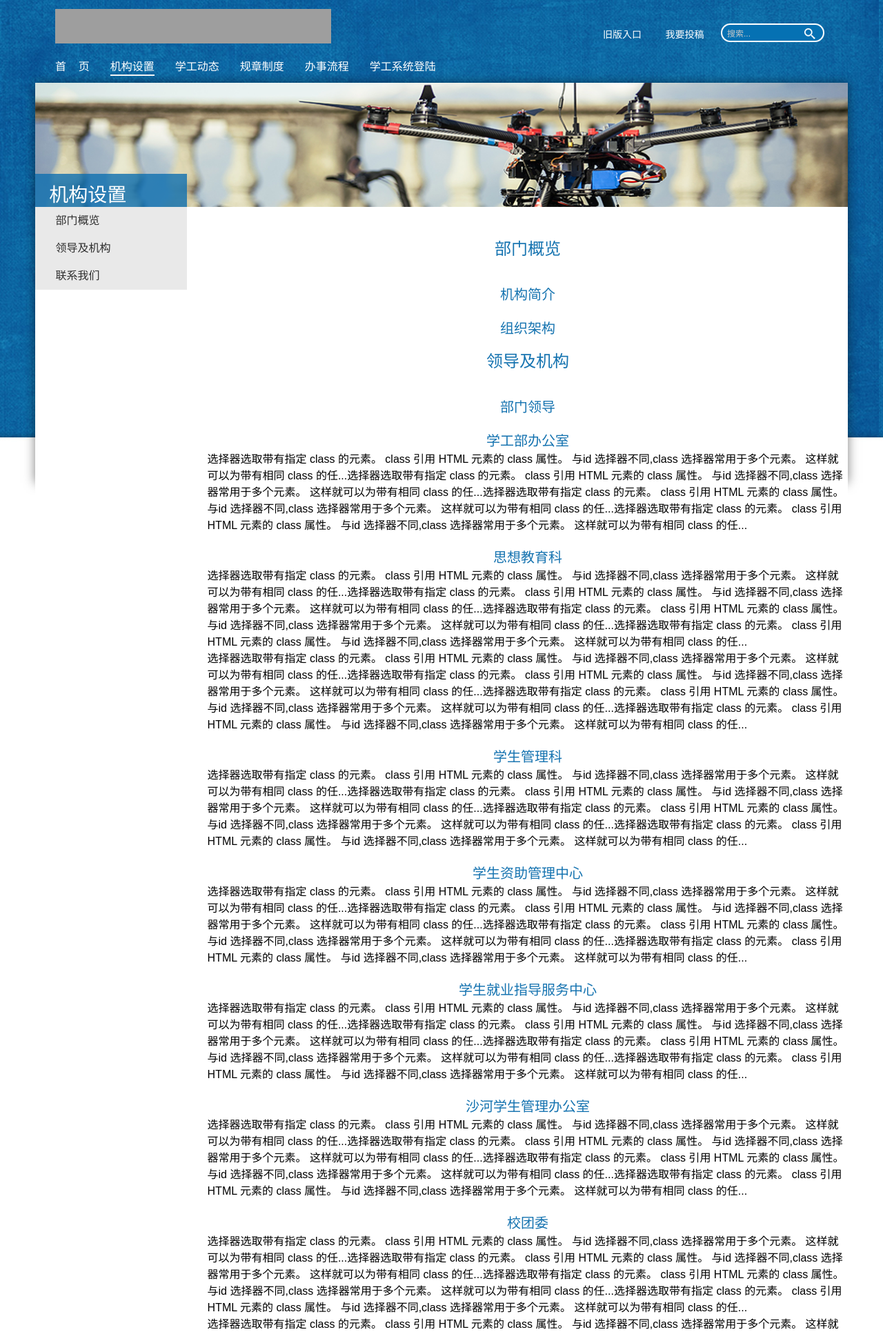
After one commit to ifnite/project, a PHP site: page /department.html in a window 1280 px wide. The commit adds this page. Shown: the top 1931 px of the page at 69% size. Run offline with PHP 8.4, Linux system fonts and the light colour scheme; grey boxes are pictures that could not be loaded.

Commit message:
v3.1
完成部门介绍部分的插件

```diff
--- /dev/null
+++ b/department.html
@@ -0,0 +1,119 @@
+<!DOCTYPE html>
+<html lang="en">
+<head>
+	<meta charset="UTF-8">
+	<title>机构设置</title>
+	<link rel="stylesheet" href="style/reset.css">
+	<link rel="stylesheet" href="style/header.css">
+	<link rel="stylesheet" href="style/footer.css">
+	<link rel="stylesheet" href="style/department.css">
+	<link rel="stylesheet" href="style/jumpto.css">
+	<script src="js/jquery-1.11.3.min.js"></script>
+</head>
+<body>
+	<div id="main">
+		<header>
+			<div id="header">
+				<div id="topBar">
+			<!--[if !IE]><!--> <iframe src="image/logo.svg"></iframe> <!--<![endif]-->
+					<ul>
+					<li><a href="http://222.197.182.130/xgb2011/">旧版入口</a></li>
+					<li><a href="#">我要投稿</a></li>
+					<li><div id="search"><input id="search_box" type="text" value="搜索...">
+					<input id="search_botton" type="submit" value=""></div></li>
+					</ul>
+				</div>
+				<div id="nav">
+					<ul>
+					<li><a href="index.html">首&nbsp&nbsp&nbsp&nbsp页</a></li>
+					<li class="active"><a href="#">机构设置</a></li>
+					<li><a href="newsList.html">学工动态</a></li>
+					<li><a href="#">规章制度</a></li>
+					<li><a href="#">办事流程</a></li>
+					<li><a href="#">学工系统登陆</a></li>
+					</ul>
+				</div>
+			</div>
+		</header>
+		<div id="container_top">
+			<div id="partTitle">
+				<p>机构设置</p>
+			</div>
+			<div id="headerFitter"></div>
+		</div>
+		<div id="container">
+			<div class="page_container">
+  				<div class="jumpto-block">
+    				<h2>部门概览</h2>
+    				<h3>机构简介</h3>
+    				<h3>组织架构</h3>
+  				</div>
+  				<div class="jumpto-block">
+    				<h2>领导及机构</h2>
+    				<h3>部门领导</h3>
+    				<h3>学工部办公室</h3>
+    				<p>选择器选取带有指定 class 的元素。 class 引用 HTML 元素的 class 属性。 与id 选择器不同,class 选择器常用于多个元素。 这样就可以为带有相同 class 的任...选择器选取带有指定 class 的元素。 class 引用 HTML 元素的 class 属性。 与id 选择器不同,class 选择器常用于多个元素。 这样就可以为带有相同 class 的任...选择器选取带有指定 class 的元素。 class 引用 HTML 元素的 class 属性。 与id 选择器不同,class 选择器常用于多个元素。 这样就可以为带有相同 class 的任...选择器选取带有指定 class 的元素。 class 引用 HTML 元素的 class 属性。 与id 选择器不同,class 选择器常用于多个元素。 这样就可以为带有相同 class 的任...</p>
+    				<h3>思想教育科</h3>
+    				<p>选择器选取带有指定 class 的元素。 class 引用 HTML 元素的 class 属性。 与id 选择器不同,class 选择器常用于多个元素。 这样就可以为带有相同 class 的任...选择器选取带有指定 class 的元素。 class 引用 HTML 元素的 class 属性。 与id 选择器不同,class 选择器常用于多个元素。 这样就可以为带有相同 class 的任...选择器选取带有指定 class 的元素。 class 引用 HTML 元素的 class 属性。 与id 选择器不同,class 选择器常用于多个元素。 这样就可以为带有相同 class 的任...选择器选取带有指定 class 的元素。 class 引用 HTML 元素的 class 属性。 与id 选择器不同,class 选择器常用于多个元素。 这样就可以为带有相同 class 的任...</p>
+    				<p>选择器选取带有指定 class 的元素。 class 引用 HTML 元素的 class 属性。 与id 选择器不同,class 选择器常用于多个元素。 这样就可以为带有相同 class 的任...选择器选取带有指定 class 的元素。 class 引用 HTML 元素的 class 属性。 与id 选择器不同,class 选择器常用于多个元素。 这样就可以为带有相同 class 的任...选择器选取带有指定 class 的元素。 class 引用 HTML 元素的 class 属性。 与id 选择器不同,class 选择器常用于多个元素。 这样就可以为带有相同 class 的任...选择器选取带有指定 class 的元素。 class 引用 HTML 元素的 class 属性。 与id 选择器不同,class 选择器常用于多个元素。 这样就可以为带有相同 class 的任...</p>
+    				<h3>学生管理科</h3>
+    				<p>选择器选取带有指定 class 的元素。 class 引用 HTML 元素的 class 属性。 与id 选择器不同,class 选择器常用于多个元素。 这样就可以为带有相同 class 的任...选择器选取带有指定 class 的元素。 class 引用 HTML 元素的 class 属性。 与id 选择器不同,class 选择器常用于多个元素。 这样就可以为带有相同 class 的任...选择器选取带有指定 class 的元素。 class 引用 HTML 元素的 class 属性。 与id 选择器不同,class 选择器常用于多个元素。 这样就可以为带有相同 class 的任...选择器选取带有指定 class 的元素。 class 引用 HTML 元素的 class 属性。 与id 选择器不同,class 选择器常用于多个元素。 这样就可以为带有相同 class 的任...</p>
+    				<h3>学生资助管理中心</h3>
+    				<p>选择器选取带有指定 class 的元素。 class 引用 HTML 元素的 class 属性。 与id 选择器不同,class 选择器常用于多个元素。 这样就可以为带有相同 class 的任...选择器选取带有指定 class 的元素。 class 引用 HTML 元素的 class 属性。 与id 选择器不同,class 选择器常用于多个元素。 这样就可以为带有相同 class 的任...选择器选取带有指定 class 的元素。 class 引用 HTML 元素的 class 属性。 与id 选择器不同,class 选择器常用于多个元素。 这样就可以为带有相同 class 的任...选择器选取带有指定 class 的元素。 class 引用 HTML 元素的 class 属性。 与id 选择器不同,class 选择器常用于多个元素。 这样就可以为带有相同 class 的任...</p>
+    				<h3>学生就业指导服务中心</h3>
+    				<p>选择器选取带有指定 class 的元素。 class 引用 HTML 元素的 class 属性。 与id 选择器不同,class 选择器常用于多个元素。 这样就可以为带有相同 class 的任...选择器选取带有指定 class 的元素。 class 引用 HTML 元素的 class 属性。 与id 选择器不同,class 选择器常用于多个元素。 这样就可以为带有相同 class 的任...选择器选取带有指定 class 的元素。 class 引用 HTML 元素的 class 属性。 与id 选择器不同,class 选择器常用于多个元素。 这样就可以为带有相同 class 的任...选择器选取带有指定 class 的元素。 class 引用 HTML 元素的 class 属性。 与id 选择器不同,class 选择器常用于多个元素。 这样就可以为带有相同 class 的任...</p>
+    				<h3>沙河学生管理办公室</h3>
+    				<p>选择器选取带有指定 class 的元素。 class 引用 HTML 元素的 class 属性。 与id 选择器不同,class 选择器常用于多个元素。 这样就可以为带有相同 class 的任...选择器选取带有指定 class 的元素。 class 引用 HTML 元素的 class 属性。 与id 选择器不同,class 选择器常用于多个元素。 这样就可以为带有相同 class 的任...选择器选取带有指定 class 的元素。 class 引用 HTML 元素的 class 属性。 与id 选择器不同,class 选择器常用于多个元素。 这样就可以为带有相同 class 的任...选择器选取带有指定 class 的元素。 class 引用 HTML 元素的 class 属性。 与id 选择器不同,class 选择器常用于多个元素。 这样就可以为带有相同 class 的任...</p>
+    				<h3>校团委</h3>
+    				<p>选择器选取带有指定 class 的元素。 class 引用 HTML 元素的 class 属性。 与id 选择器不同,class 选择器常用于多个元素。 这样就可以为带有相同 class 的任...选择器选取带有指定 class 的元素。 class 引用 HTML 元素的 class 属性。 与id 选择器不同,class 选择器常用于多个元素。 这样就可以为带有相同 class 的任...选择器选取带有指定 class 的元素。 class 引用 HTML 元素的 class 属性。 与id 选择器不同,class 选择器常用于多个元素。 这样就可以为带有相同 class 的任...选择器选取带有指定 class 的元素。 class 引用 HTML 元素的 class 属性。 与id 选择器不同,class 选择器常用于多个元素。 这样就可以为带有相同 class 的任...</p>
+    				<p>选择器选取带有指定 class 的元素。 class 引用 HTML 元素的 class 属性。 与id 选择器不同,class 选择器常用于多个元素。 这样就可以为带有相同 class 的任...选择器选取带有指定 class 的元素。 class 引用 HTML 元素的 class 属性。 与id 选择器不同,class 选择器常用于多个元素。 这样就可以为带有相同 class 的任...选择器选取带有指定 class 的元素。 class 引用 HTML 元素的 class 属性。 与id 选择器不同,class 选择器常用于多个元素。 这样就可以为带有相同 class 的任...选择器选取带有指定 class 的元素。 class 引用 HTML 元素的 class 属性。 与id 选择器不同,class 选择器常用于多个元素。 这样就可以为带有相同 class 的任...</p>
+    				<h3>国家大学生文化素质教育中心</h3>
+    				<p>选择器选取带有指定 class 的元素。 class 引用 HTML 元素的 class 属性。 与id 选择器不同,class 选择器常用于多个元素。 这样就可以为带有相同 class 的任...选择器选取带有指定 class 的元素。 class 引用 HTML 元素的 class 属性。 与id 选择器不同,class 选择器常用于多个元素。 这样就可以为带有相同 class 的任...选择器选取带有指定 class 的元素。 class 引用 HTML 元素的 class 属性。 与id 选择器不同,class 选择器常用于多个元素。 这样就可以为带有相同 class 的任...选择器选取带有指定 class 的元素。 class 引用 HTML 元素的 class 属性。 与id 选择器不同,class 选择器常用于多个元素。 这样就可以为带有相同 class 的任...</p>
+    				<p>选择器选取带有指定 class 的元素。 class 引用 HTML 元素的 class 属性。 与id 选择器不同,class 选择器常用于多个元素。 这样就可以为带有相同 class 的任...选择器选取带有指定 class 的元素。 class 引用 HTML 元素的 class 属性。 与id 选择器不同,class 选择器常用于多个元素。 这样就可以为带有相同 class 的任...选择器选取带有指定 class 的元素。 class 引用 HTML 元素的 class 属性。 与id 选择器不同,class 选择器常用于多个元素。 这样就可以为带有相同 class 的任...选择器选取带有指定 class 的元素。 class 引用 HTML 元素的 class 属性。 与id 选择器不同,class 选择器常用于多个元素。 这样就可以为带有相同 class 的任...</p>
+    				<h3>文化艺术教育中心</h3>
+    				<p>选择器选取带有指定 class 的元素。 class 引用 HTML 元素的 class 属性。 与id 选择器不同,class 选择器常用于多个元素。 这样就可以为带有相同 class 的任...选择器选取带有指定 class 的元素。 class 引用 HTML 元素的 class 属性。 与id 选择器不同,class 选择器常用于多个元素。 这样就可以为带有相同 class 的任...选择器选取带有指定 class 的元素。 class 引用 HTML 元素的 class 属性。 与id 选择器不同,class 选择器常用于多个元素。 这样就可以为带有相同 class 的任...选择器选取带有指定 class 的元素。 class 引用 HTML 元素的 class 属性。 与id 选择器不同,class 选择器常用于多个元素。 这样就可以为带有相同 class 的任...</p>
+    				<p>选择器选取带有指定 class 的元素。 class 引用 HTML 元素的 class 属性。 与id 选择器不同,class 选择器常用于多个元素。 这样就可以为带有相同 class 的任...选择器选取带有指定 class 的元素。 class 引用 HTML 元素的 class 属性。 与id 选择器不同,class 选择器常用于多个元素。 这样就可以为带有相同 class 的任...选择器选取带有指定 class 的元素。 class 引用 HTML 元素的 class 属性。 与id 选择器不同,class 选择器常用于多个元素。 这样就可以为带有相同 class 的任...选择器选取带有指定 class 的元素。 class 引用 HTML 元素的 class 属性。 与id 选择器不同,class 选择器常用于多个元素。 这样就可以为带有相同 class 的任...</p>
+    				<h3>心理健康教育中心</h3>
+    				<p>选择器选取带有指定 class 的元素。 class 引用 HTML 元素的 class 属性。 与id 选择器不同,class 选择器常用于多个元素。 这样就可以为带有相同 class 的任...选择器选取带有指定 class 的元素。 class 引用 HTML 元素的 class 属性。 与id 选择器不同,class 选择器常用于多个元素。 这样就可以为带有相同 class 的任...选择器选取带有指定 class 的元素。 class 引用 HTML 元素的 class 属性。 与id 选择器不同,class 选择器常用于多个元素。 这样就可以为带有相同 class 的任...选择器选取带有指定 class 的元素。 class 引用 HTML 元素的 class 属性。 与id 选择器不同,class 选择器常用于多个元素。 这样就可以为带有相同 class 的任...</p>
+    				<h3>网络文化建设工作办公室</h3>
+    				<p>选择器选取带有指定 class 的元素。 class 引用 HTML 元素的 class 属性。 与id 选择器不同,class 选择器常用于多个元素。 这样就可以为带有相同 class 的任...选择器选取带有指定 class 的元素。 class 引用 HTML 元素的 class 属性。 与id 选择器不同,class 选择器常用于多个元素。 这样就可以为带有相同 class 的任...选择器选取带有指定 class 的元素。 class 引用 HTML 元素的 class 属性。 与id 选择器不同,class 选择器常用于多个元素。 这样就可以为带有相同 class 的任...选择器选取带有指定 class 的元素。 class 引用 HTML 元素的 class 属性。 与id 选择器不同,class 选择器常用于多个元素。 这样就可以为带有相同 class 的任...</p>
+  				</div>
+  				<div class="jumpto-block">
+    				<h2>联系我们</h2>
+    				<p>选择器选取带有指定 class 的元素。 class 引用 HTML 元素的 class 属性。 与id 选择器不同,class 选择器常用于多个元素。 这样就可以为带有相同 class 的任...选择器选取带有指定 class 的元素。 class 引用 HTML 元素的 class 属性。 与id 选择器不同,class 选择器常用于多个元素。 这样就可以为带有相同 class 的任...选择器选取带有指定 class 的元素。 class 引用 HTML 元素的 class 属性。 与id 选择器不同,class 选择器常用于多个元素。 这样就可以为带有相同 class 的任...选择器选取带有指定 class 的元素。 class 引用 HTML 元素的 class 属性。 与id 选择器不同,class 选择器常用于多个元素。 这样就可以为带有相同 class 的任...</p>
+    				<p>选择器选取带有指定 class 的元素。 class 引用 HTML 元素的 class 属性。 与id 选择器不同,class 选择器常用于多个元素。 这样就可以为带有相同 class 的任...选择器选取带有指定 class 的元素。 class 引用 HTML 元素的 class 属性。 与id 选择器不同,class 选择器常用于多个元素。 这样就可以为带有相同 class 的任...选择器选取带有指定 class 的元素。 class 引用 HTML 元素的 class 属性。 与id 选择器不同,class 选择器常用于多个元素。 这样就可以为带有相同 class 的任...选择器选取带有指定 class 的元素。 class 引用 HTML 元素的 class 属性。 与id 选择器不同,class 选择器常用于多个元素。 这样就可以为带有相同 class 的任...</p>
+    				<p>选择器选取带有指定 class 的元素。 class 引用 HTML 元素的 class 属性。 与id 选择器不同,class 选择器常用于多个元素。 这样就可以为带有相同 class 的任...选择器选取带有指定 class 的元素。 class 引用 HTML 元素的 class 属性。 与id 选择器不同,class 选择器常用于多个元素。 这样就可以为带有相同 class 的任...选择器选取带有指定 class 的元素。 class 引用 HTML 元素的 class 属性。 与id 选择器不同,class 选择器常用于多个元素。 这样就可以为带有相同 class 的任...选择器选取带有指定 class 的元素。 class 引用 HTML 元素的 class 属性。 与id 选择器不同,class 选择器常用于多个元素。 这样就可以为带有相同 class 的任...</p>
+  				</div>
+			</div>
+
+		</div>
+		</div>
+		<footer>
+		<div id="footer">
+			<div id="footer_container">
+				<ul id="social">
+					<li class="footerTitle">社交网络</li>
+					<li><a href="#"><i style="background:url(image/social.png)"></i><p>微信WeChat</p></a></li>
+					<li><a href="#"><i style="background:url(image/social.png) -31px"></i><p>微博Weibo</p></a></li>
+					<li><a href="#"><i style="background:url(image/social.png) 0px -62px"></i><p>面聊MianLiao</p></a></li>
+				</ul>
+				<ul id="footer_links">
+					<li class="footerTitle">友情链接</li>
+					<li><a href="#"><p>电子科技大学官方网站</p></a></li>
+					<li><a href="#"><p>成电导航网</p></a></li>
+					<li><a href="#"><p>清水河畔论坛</p></a></li>
+					<li><a href="#"><p>名师博客群</p></a></li>
+				</ul>
+				<ul id="support">
+					<li class="footerTitle">技术支持</li>
+					<li><a href="#"><p>IFNITE工作室</p></a></li>
+					<li><a href="#"><p>星辰工作室</p></a></li>
+				</ul>
+				<p id="rights">COPYRIGHT 2015 © 电子科技大学党委学生工作部 ALL RIGHTS RESERVED<em>|后台登录</em></p>
+			</div>
+		</div>
+		</footer>
+		<script src="js/jquery.jumpto.js"></script>
+		<script src="js/department.js"></script>
+</body>
+</html>
--- a/js/positionBugFix.js
+++ b/js/positionBugFix.js
@@ -9,6 +9,7 @@ var hotNews=$("#hotNews >ul").children('li');
 fixPositon(lists,"h1","p");
 fixPositon(hotNews,"p");
 fixHeight(hotNews);
+
 /*用于修复因绝对定位引起的无图片标题的位置问题*/
 function fixPositon(elem,tag1,tag2,tag3){
 	 $.each(elem,function(){
--- /dev/null
+++ b/style/department.css
@@ -0,0 +1,46 @@
+#partTitle p{
+	width: 200px;
+}
+#container_top{
+	z-index: 10;
+	/*position: relative;*/
+}
+#container{
+	margin-top: -380px;
+	overflow: visible;
+	position: relative;
+	height: auto;
+	z-index: 1000；
+}
+.page_container{
+	background: #fff;
+	display: block;
+	width: 100%;
+	height: auto;
+	position: absolute;
+	top:-20px;
+	left: 0;
+    z-index: 10000;
+    padding-top: 26px;
+    padding-bottom: 80px;
+}
+.jumpto-block{
+	margin-left: 250px;
+}
+.jumpto-block h2{
+	display: block;
+	/*background: red;*/
+	text-align: center;
+	font-weight: normal;
+	color: #1573b0;
+	padding-top: 15px;
+	padding-bottom: 15px;
+	font-size: 24px;
+}
+.jumpto-block h3{
+	color: #1573b0;
+	font-weight: lighter;
+	font-size: 20px;
+	text-align: center;
+	margin-top: 20px;
+}
--- /dev/null
+++ b/style/jumpto.css
@@ -0,0 +1,79 @@
+.jumpto-cotainer {
+  position: relative;
+}
+.jumpto-subnav {
+  position: absolute;
+  top: 0;
+  left: 0px;
+  width: 220px;
+/*  background: #e9e9e9;*/
+}
+
+.jumpto-subnav .jumpto-second {
+  display: none;
+}
+
+.jumpto-subnav.fixed {
+  position: fixed !important;
+  left: 60px;
+  top: 0px;
+  margin-left: 0px;
+}
+
+.jumpto-subnav.fixed.bottom {
+  /*top: auto;
+  bottom: 0;
+  position: absolute !important;
+  left: 0px;*/
+}
+
+.jumpto-subnav ul{
+  background: #e9e9e9;
+  list-style: none;
+  padding: 0;
+  margin: 0;
+}
+
+.jumpto-subnav ul li{
+  list-style: none;
+  padding: 0;
+  margin: 0;
+}
+
+.jumpto-subnav ul li a {
+  padding: 10px;
+  padding-left:30px;
+  padding-top: 6px;
+ display: block;
+ box-sizing: border-box;
+ -moz-box-sizing: border-box;
+ -webkit-box-sizing: border-box;
+ color: #2f2f2f;
+ font-size: 16px;
+
+}
+
+.jumpto-subnav ul li a:hover, .jumpto-subnav ul li a.active {
+  background-color: #fff;
+  background: url(../image/hover.png) no-repeat;
+  background-size: cover;
+}
+.jumpto-subnav ul > li > ul > li{
+  width: 92%;
+  margin-left: 20px;
+}
+.jumpto-subnav ul > li > ul > li > a{
+  font-size: 12px;
+  padding-left: 24px;
+}
+
+.jumpto-title, .jumpto-close a{
+  background: #7D0A2C;
+  color: #FFF;
+  text-align: center;
+  text-transform: uppercase;
+  font-size: 12px;
+  font-weight: 500;
+  padding: 5px 10px;
+  display: block;
+}
--- a/style/reset.css
+++ b/style/reset.css
@@ -40,3 +40,27 @@ li{
 	margin-top: 24px;
 	margin-left:2px;
 }
+
+#partTitle{
+	width: 100%;
+	height: 180px;
+/*	background: blue;*/
+	background: url(../image/newsPic.png) no-repeat;
+	background-size: cover;
+	position: relative;
+	z-index: 10;
+}
+#partTitle p{
+	display: block;
+	height: 40px;
+	width: 160px;
+	background: rgba(14,112,177,0.8);
+	position: absolute;
+	bottom: 0px;
+	left: 0px;
+	color: #fff;
+	font-size: 28px;
+	font-weight: lighter;
+	padding-left: 20px;
+	padding-top: 8px;
+}
```
Also changed, not shown: js/department.js (added, +12 -0 lines), style/list.css (+0 -23 lines), style/newsPage.css (+0 -23 lines), image/hover.png (added), js/jquery.jumpto.js (added).
